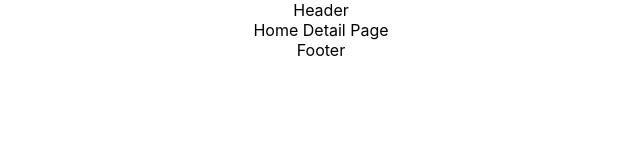
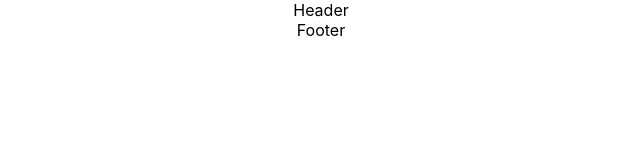
Before and after one commit to jasmatazzy/unilife-apartment-app, a React (Create React App) app: page /homedetailpage in a window 1280 px wide. Shown: the top 160 px of the page, without its empty margins (319-959 px from the left). Built offline with nearby package versions, Linux system fonts and the light colour scheme.

Commit message:
pushing last of base changes

```diff
--- a/src/App.js
+++ b/src/App.js
@@ -17,7 +17,6 @@ function App() {
           {/* <Route path='/homedetailpage/:homeID' element={<HomeDetailPage />} /> */}
           <Route path='/homedetailpage/' element={<HomeDetailPage />} />
           <Route path='/seeallcities/' element={<SeeAllCitiesPage />} />
-
         </Routes>
         <Footer />
       </BrowserRouter>
--- a/src/pages/HomeDetailPage/HomeDetailPage.js
+++ b/src/pages/HomeDetailPage/HomeDetailPage.js
@@ -3,7 +3,9 @@ import './HomeDetailPage.css'
 
 const HomeDetailPage = () => {
   return (
-    <div>Home Detail Page</div>
+    <div>
+
+    </div>
   )
 }
 
--- a/src/pages/Homepage/Homepage.js
+++ b/src/pages/Homepage/Homepage.js
@@ -3,7 +3,7 @@ import './Homepage.css'
 
 const Homepage = () => {
   return (
-    <div>Home page</div>
+    <div></div>
   )
 }
 
```
